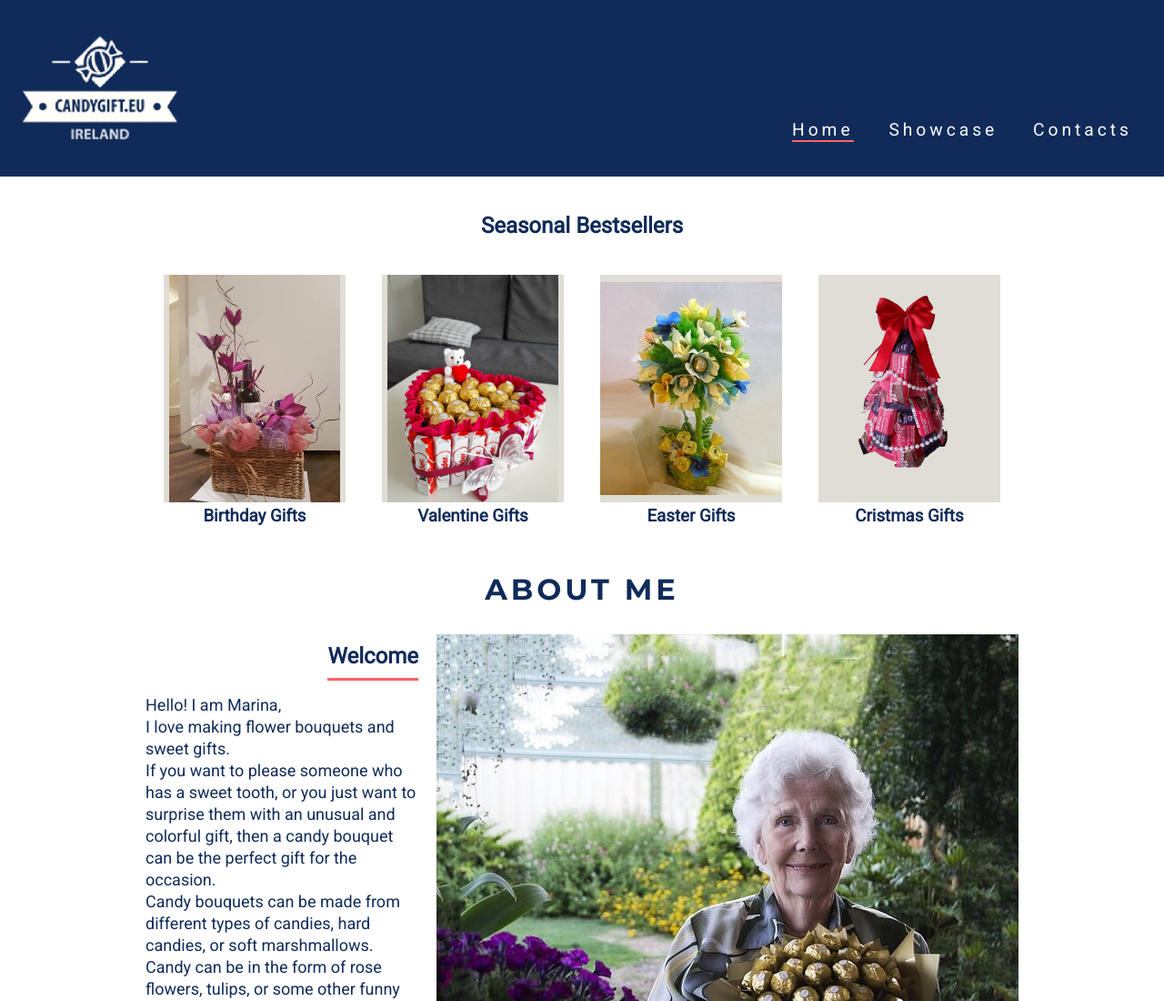
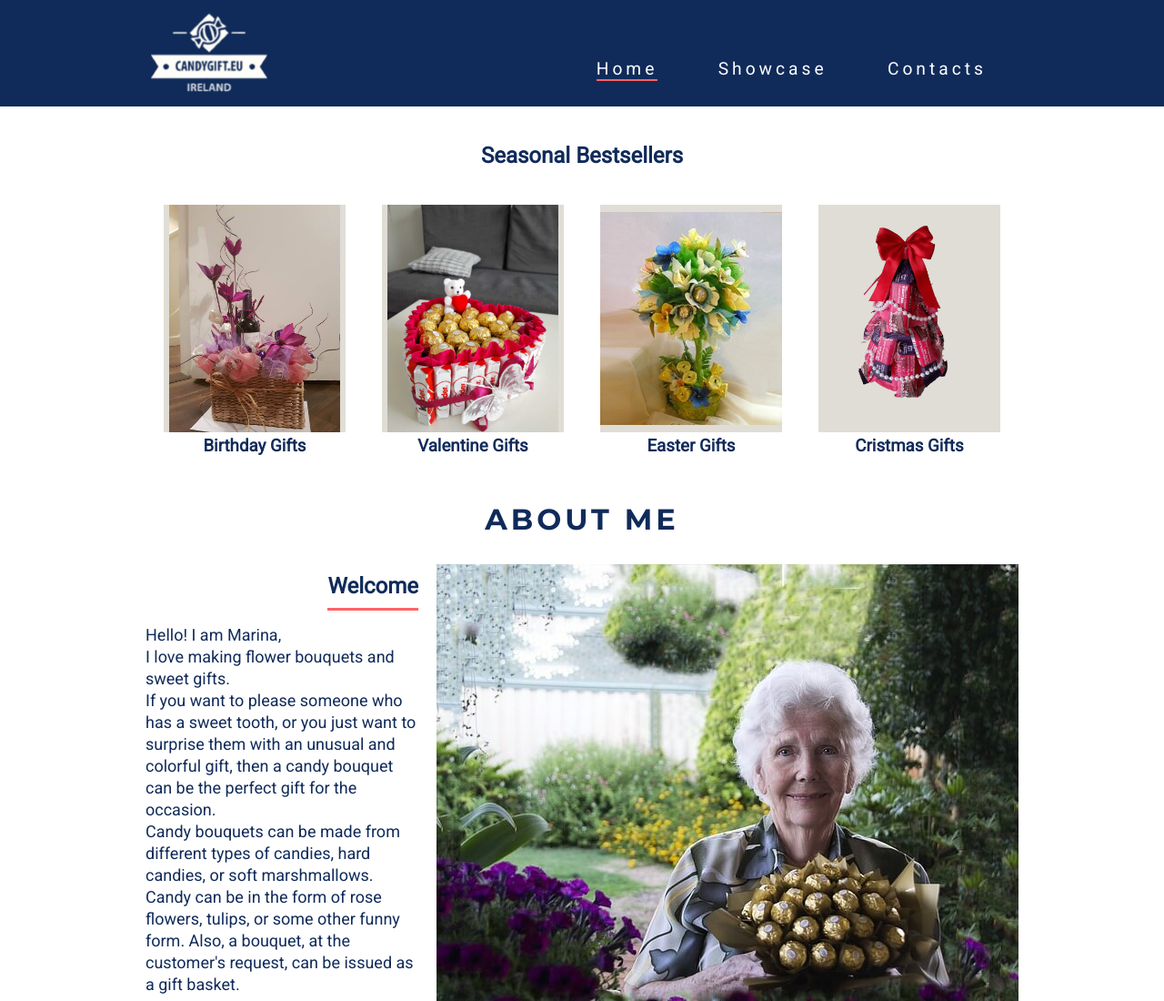
Before and after one commit to LarisaLG/Candy, a plain HTML site: page index.html in a window 1280 px wide. Shown: the top 1100 px of the page at 91% size. Drawn offline with Linux system fonts and the light colour scheme.

Commit message:
change the position and size of the logo, header is sticky pinned to the top

```diff
--- a/assets/css/style.css
+++ b/assets/css/style.css
@@ -19,17 +19,18 @@
   /* HEADING MENU AND LOGO */
 
   header {
+    min-width: 100%;
     display: flex;
-    justify-content: space-between;
+    justify-content: space-around;
     align-items: flex-end;
-    padding: 20px 5px;
     background-color: #102b5a;
+    position: sticky;
+    top: 0;
+    overflow: hidden;
   }
 
   .head_logo img {
-    height: 150px;
-    width: auto;
-    margin-left: 20px;
+    width: 8em;
   }
 
   h1 {
@@ -52,9 +53,8 @@
   #menu li {
     display: inline-block;
     list-style-type: none;
-    margin-right: 30px;
-    margin-bottom: 20px;
-
+    margin-bottom: 30px;
+    padding: 0 1.5em;
   }
 
   #menu a {
```
